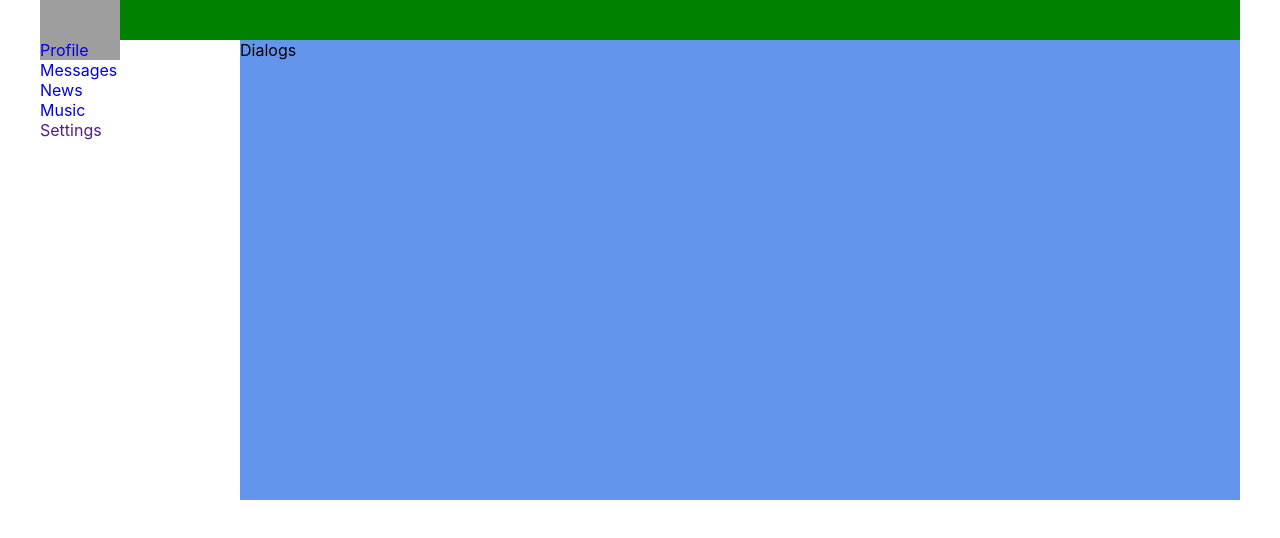
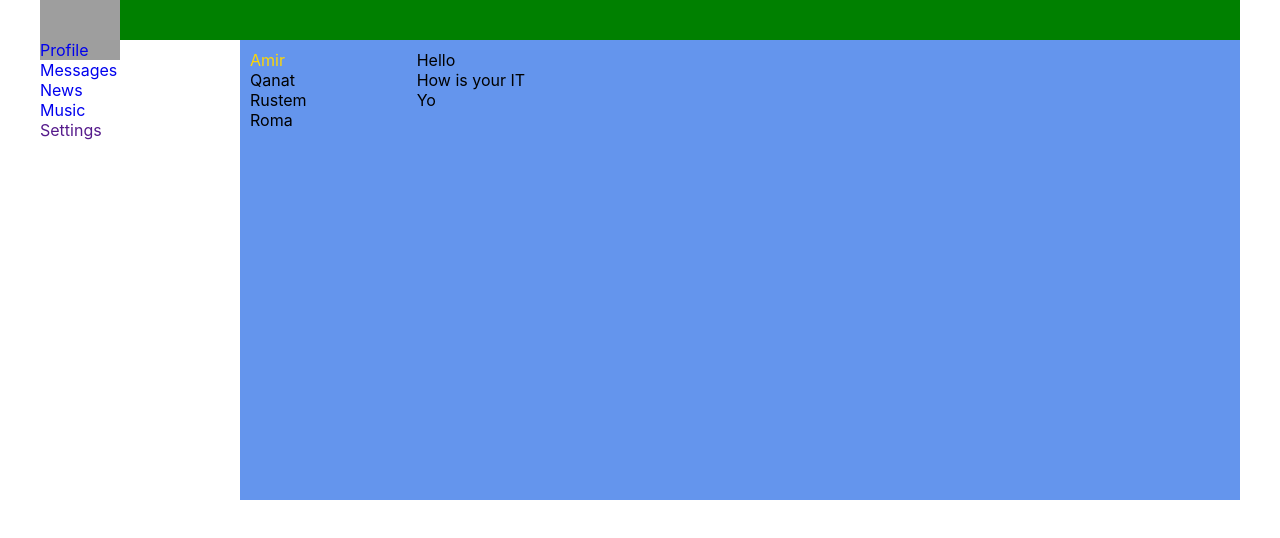
Before and after one commit to aldongarovzh/react-new, a React (Create React App) app: page /dialogs in a window 1280 px wide. Shown: the top 538 px of the page. Built offline with nearby package versions, Linux system fonts and the light colour scheme; grey boxes are pictures that could not be loaded.

Commit message:
Dialogs and Messages | Name and Message less 22

```diff
--- a/src/components/Dialogs/Dialogs.jsx
+++ b/src/components/Dialogs/Dialogs.jsx
@@ -3,8 +3,28 @@ import s from './Dialogs.module.css';
 
 const Dialogs = (props) => {
     return (
-        <div>
-            Dialogs
+        <div className={s.dialogs}>
+            <div className={s.dialogsItems}>
+                <div className={s.dialog + ' ' + s.active}>
+                    Amir
+                </div>
+                <div className={s.dialog}>
+                    Qanat
+                </div>
+                <div className={s.dialog}>
+                    Rustem
+                </div>
+                <div className={s.dialog}>
+                    Roma
+                </div>
+            </div>
+
+
+            <div className={s.messages}>
+                <div className={s.message}> Hello </div>
+                <div className={s.message}> How is your IT </div>
+                <div className={s.message}> Yo </div>
+            </div>
         </div>
     );
 }
--- a/src/components/Dialogs/Dialogs.module.css
+++ b/src/components/Dialogs/Dialogs.module.css
@@ -0,0 +1,20 @@
+.dialogs {
+    display: grid;
+    grid-template-columns: 2fr 10fr;
+}
+
+.dialogsItems {
+    padding: 10px;
+}
+
+.dialogsItems .active {
+    color: gold;
+}
+
+.messages {
+    padding: 10px;
+}
+
+.messages .message {
+
+}
--- a/src/components/Navbar/Navbar.module.css
+++ b/src/components/Navbar/Navbar.module.css
@@ -19,3 +19,7 @@
 .active {
     background-color: gold;
 }
+
+.item .active {
+    color: gold;
+}
```
